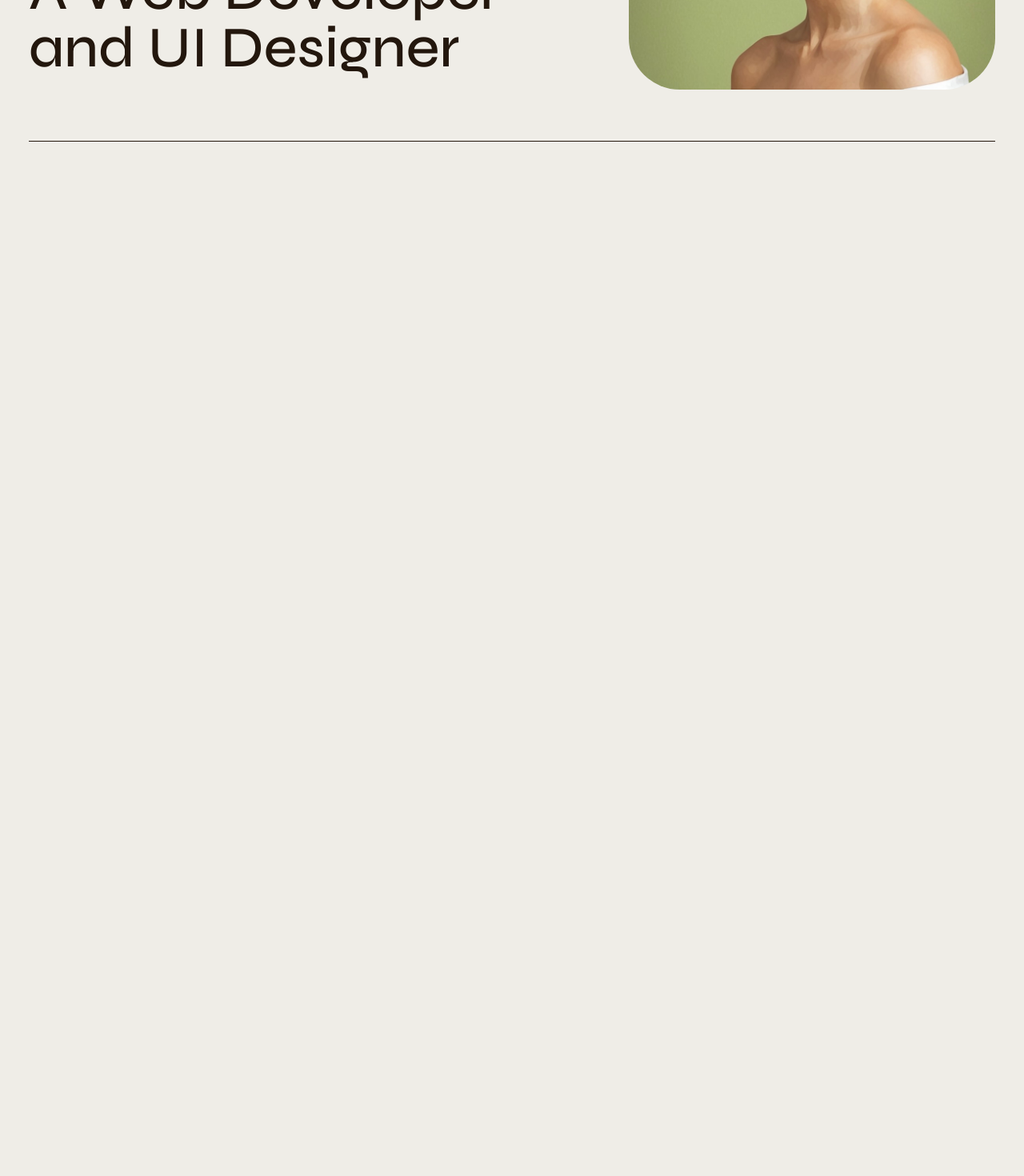
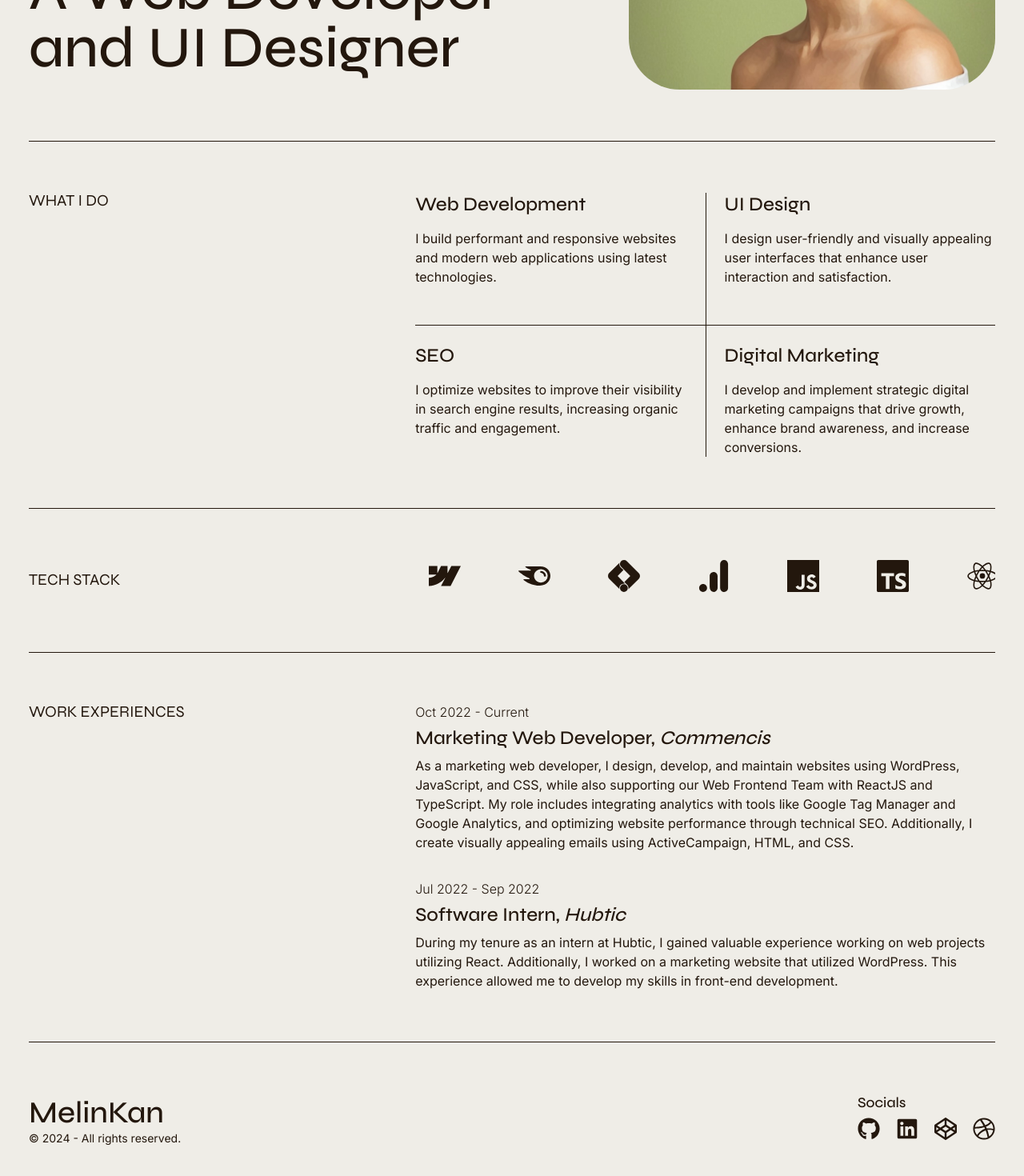
Before and after one commit to melinkan/melinkan-web, a Next.js app: page / in a window 1280 px wide. Shown: the part 410-1880 px from the top of the page at 80% size. Before the commit the page ends 800 px from the top, so only its background shows below. Built offline with nearby package versions, Linux system fonts and the light colour scheme.

Commit message:
add home page components

```diff
--- a/app/page.tsx
+++ b/app/page.tsx
@@ -1,5 +1,17 @@
 import { HeaderHome } from "./components/Header/HeaderHome";
+import { WhatIDo } from "./components/WhatIDo/WhatIDo";
+import { TechStack } from "./components/TechStack/TechStack";
+import { Experiences } from "./components/Experiences/Experiences";
+import { Footer } from "./components/Footer/Footer";
 
 export default function Home() {
-  return <HeaderHome />;
+  return (
+    <>
+      <HeaderHome />
+      <WhatIDo />
+      <TechStack />
+      <Experiences />
+      <Footer />
+    </>
+  );
 }
```
